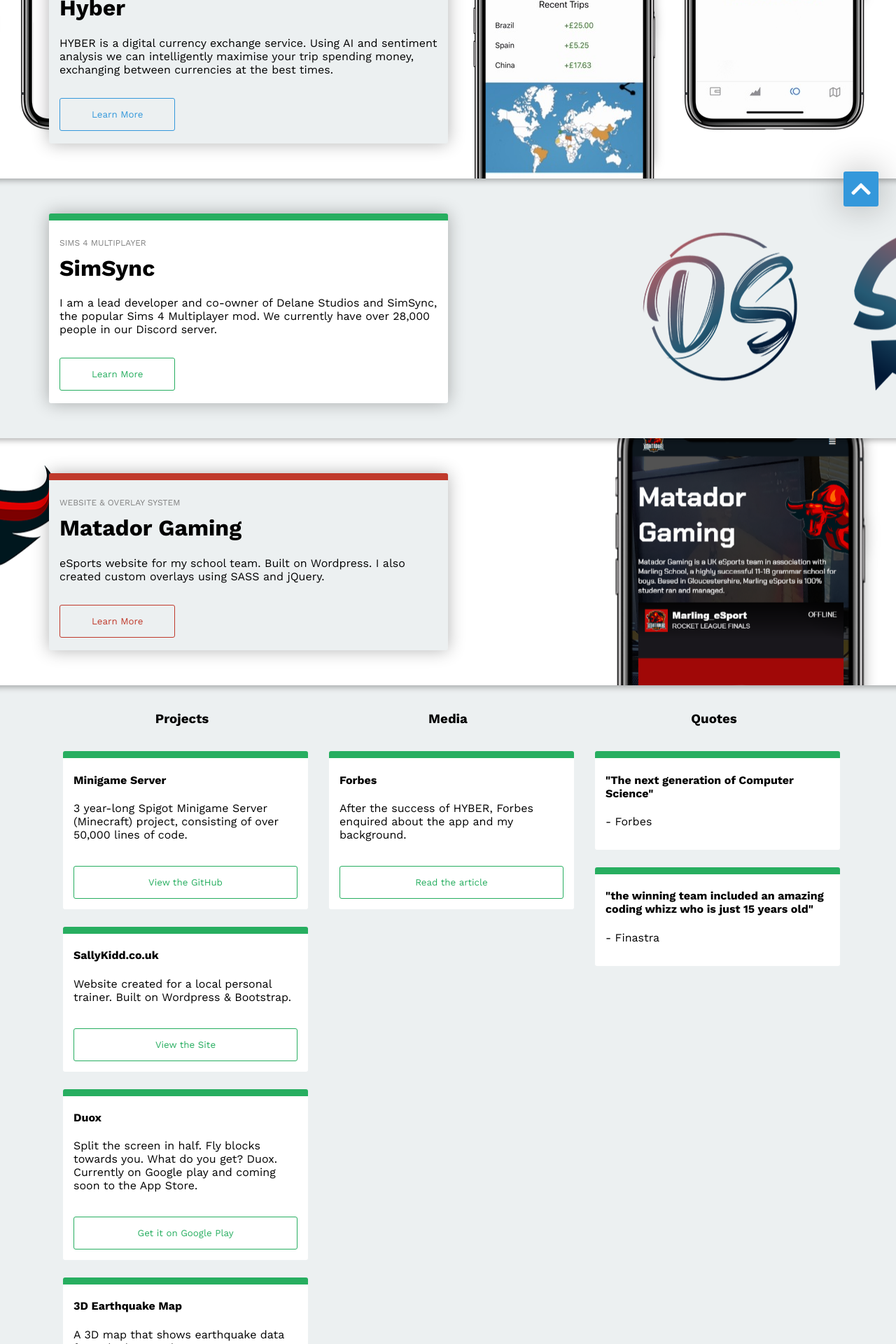
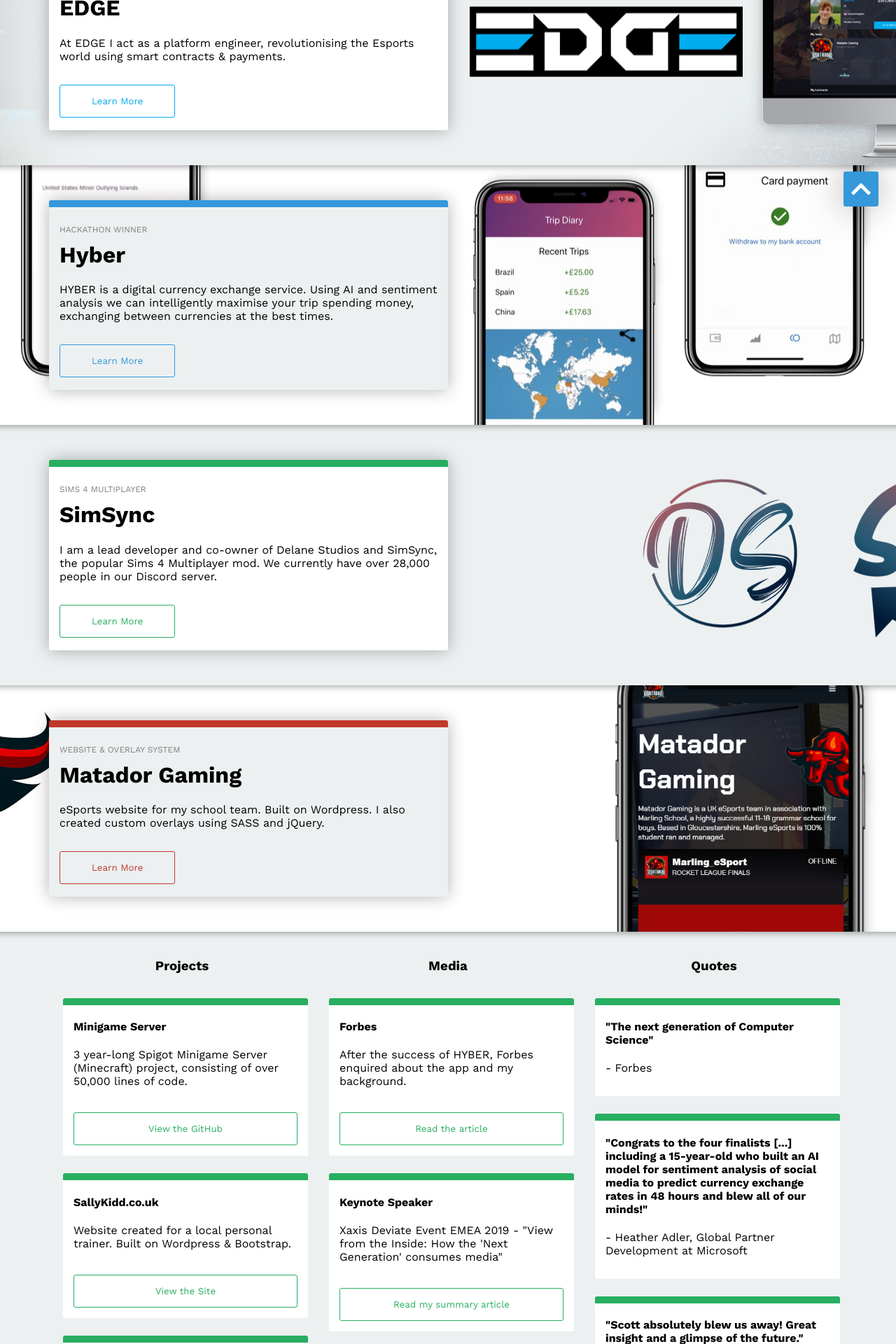
Before and after one commit to Sodex234/HiettDigital-Website, a React (Create React App) app: page / in a window 1280 px wide. Shown: the part 480-2400 px from the top of the page at 70% size. Built offline with nearby package versions, Linux system fonts and the light colour scheme; a web font is replaced by a local one.

Commit message:
Added some more projects & more code clean

```diff
--- a/src/App.js
+++ b/src/App.js
@@ -16,10 +16,12 @@ export default class App extends Component {
     this.state = {
       loaded: false
     };
+  }
 
-    downloadData().then(() => {
-      this.setState({loaded: true});
-    });
+  async componentDidMount() {
+    await downloadData();
+
+    this.setState({ loaded: true });
   }
 
   render() {
--- a/src/components/TopBar.js
+++ b/src/components/TopBar.js
@@ -28,19 +28,13 @@ export default class TopBar extends Component {
   }
 
   buildItems(standardItemClassName) {
-    const items = [];
-
-    this.state.items.forEach(item => {
-      items.push((
-        <Link to={item.link}>
-          <div className={standardItemClassName}>
-            <p>{item.name}</p>
-          </div>
-        </Link>
-      ));
-    });
-
-    return items;
+    return this.state.items.map(({ link, name }) => (
+      <Link to={link} key={`item_link_to_${link}`}>
+        <div className={standardItemClassName}>
+          <p>{name}</p>
+        </div>
+      </Link>
+    ));
   }
 
   render() {
--- a/src/data/_projects.js
+++ b/src/data/_projects.js
@@ -6,8 +6,22 @@ const projects = [
     "targeturl": "https://www.forbes.com/sites/madhvimavadiya/2019/05/31/scott-hiett-the-next-generation-of-computer-science/#37f155796179",
     "type": "MEDIA"
   }, {
+    "title": "Keynote Speaker",
+    "description": "Xaxis Deviate Event EMEA 2019 - \"View from the Inside: How the 'Next Generation' consumes media\"",
+    "buttonname": "Read my summary article",
+    "targeturl": "https://www.linkedin.com/pulse/engaging-generation-z-scott-hiett/",
+    "type": "MEDIA",
+  }, {
     "title": "\"The next generation of Computer Science\"",
     "description": "- Forbes",
+    "type": "QUOTE"
+  }, {
+    "title": "\"Congrats to the four finalists [...] including a 15-year-old who built an AI model for sentiment analysis of social media to predict currency exchange rates in 48 hours and blew all of our minds!\"",
+    "description": "- Heather Adler, Global Partner Development at Microsoft",
+    "type": "QUOTE",
+  }, {
+    "title": "\"Scott absolutely blew us away! Great insight and a glimpse of the future.\"",
+    "description": "- Paul Rowlinson, Managing Director GroupM Digital, UK",
     "type": "QUOTE"
   }, {
     "title": "\"the winning team included an amazing coding whizz who is just 15 years old\"",
--- a/src/pages/PortfolioPage.js
+++ b/src/pages/PortfolioPage.js
@@ -6,6 +6,7 @@ import ProjectItem from "../ProjectItem";
 import HyberImage from "../images/hyber.png";
 import DelaneImage from "../images/delanesimsync.png";
 import MatadorImage from "../images/matadorgaming.png";
+import EdgeImage from "../images/edge.png";
 
 import "./PortfolioPage.css";
 import TopBar from "../components/TopBar";
@@ -58,6 +59,16 @@ export default class PortfolioPage extends Component {
             </Link>
           </div>
         </div>
+
+        <ProjectItem
+          name={"EDGE"}
+          projectType={"The back office of Esports"}
+          description={"At EDGE I act as a platform engineer, revolutionising the Esports world using smart contracts & payments."}
+          targetUrl={"https://edge.gg"}
+          topColor={"#00ACED"}
+          light={false}
+          image={EdgeImage}
+        />
 
         <ProjectItem
           name={"Hyber"}
```
Also changed, not shown: src/images/edge.png (added).
